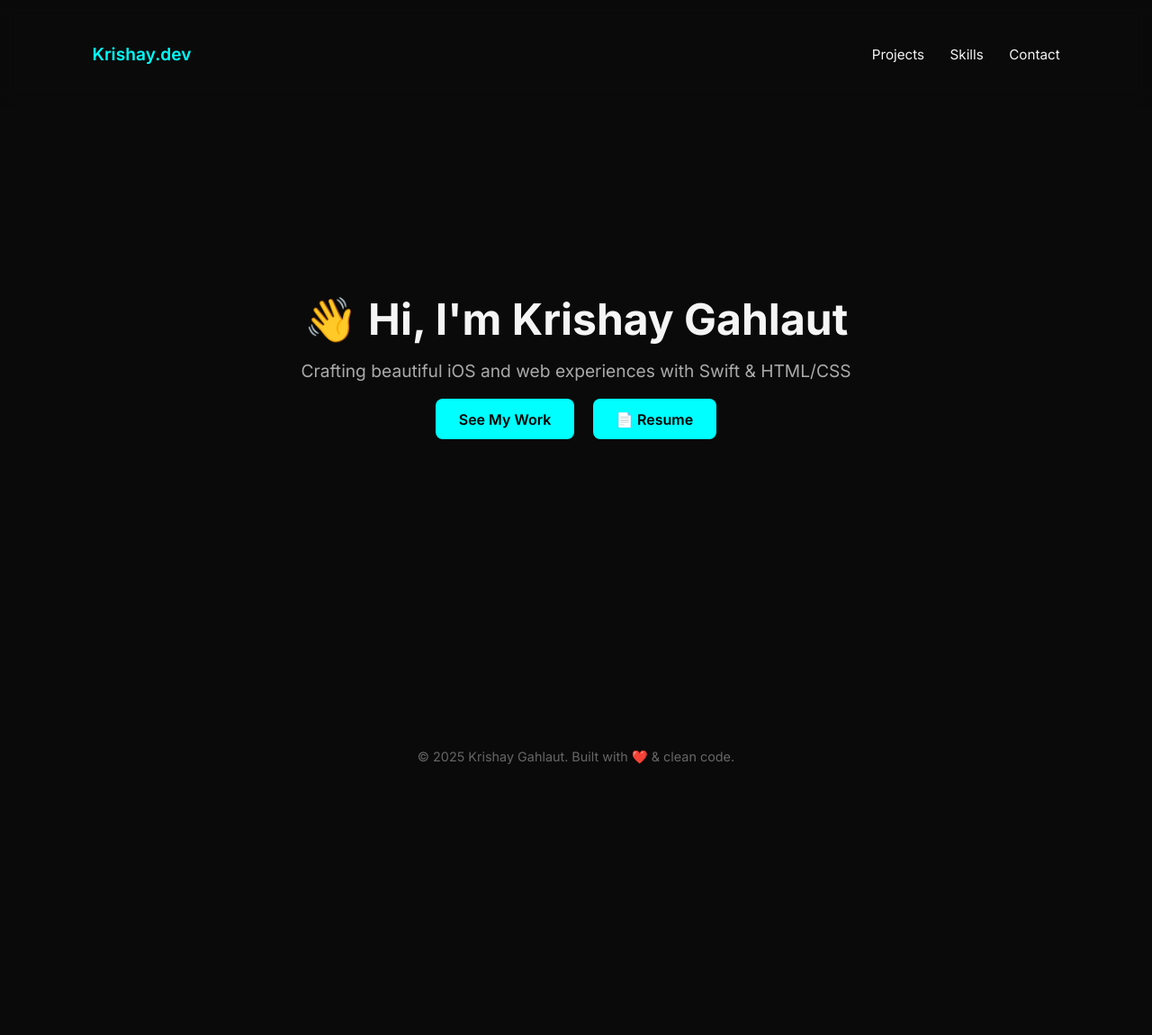
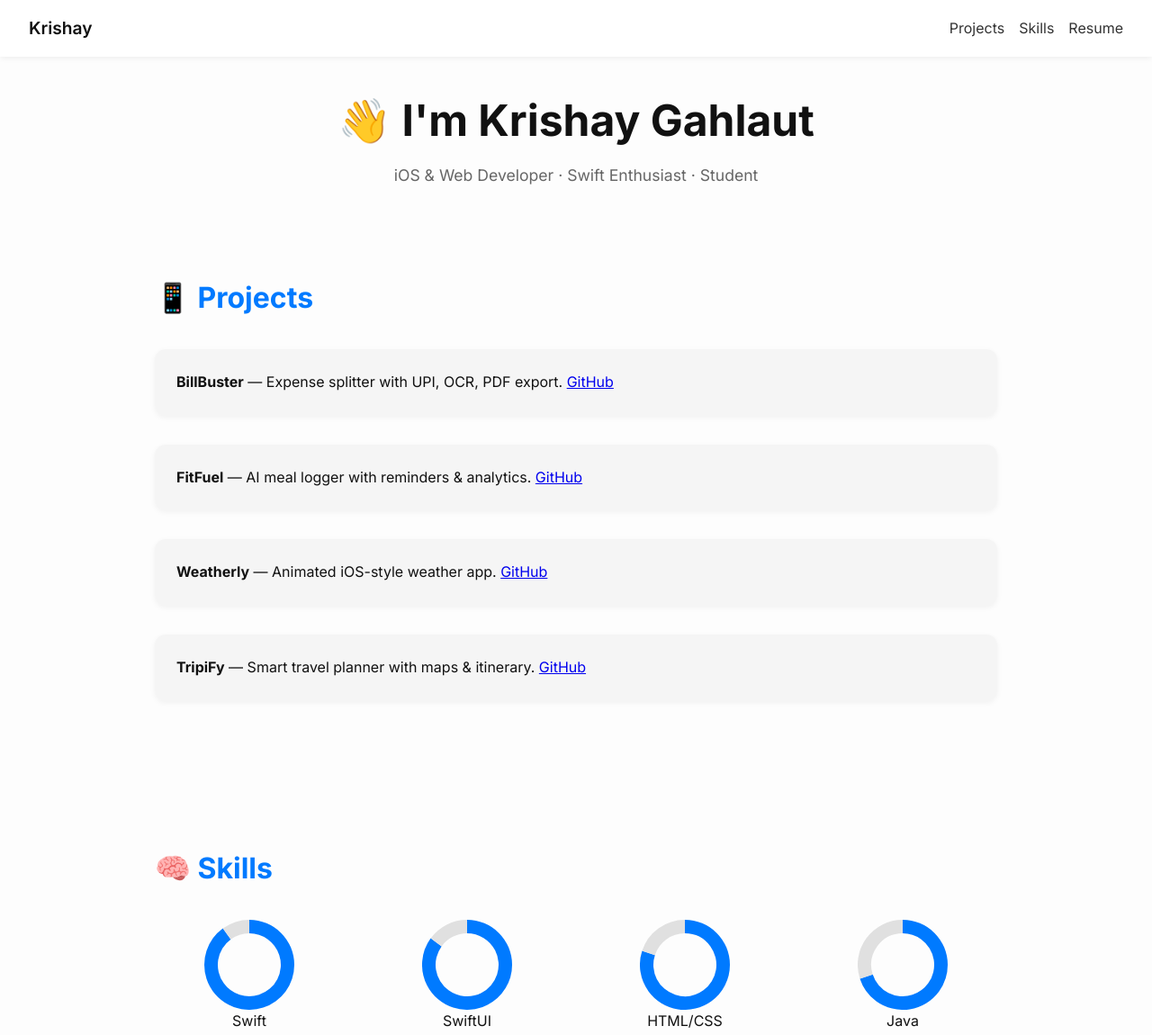
Before and after one commit to krishaygahlaut/krishaygahlaut.github.io, a plain HTML site: page index.html in a window 1280 px wide. Shown: the top 1150 px of the page at 90% size. Before the commit the page ends 882 px from the top, so only its background shows below. Drawn offline with nearby package versions, Linux system fonts and the light colour scheme.

Commit message:
✅ Finalized professional portfolio with skills, z-index fix, charts

```diff
--- a/index.html
+++ b/index.html
@@ -7,111 +7,200 @@
   <link rel="preconnect" href="https://fonts.googleapis.com">
   <link rel="preconnect" href="https://fonts.gstatic.com" crossorigin>
   <link href="https://fonts.googleapis.com/css2?family=Inter:wght@400;600;700&display=swap" rel="stylesheet">
+  <script src="https://cdn.jsdelivr.net/npm/chart.js"></script>
+  <script src="https://cdn.jsdelivr.net/npm/scrollreveal"></script>
   <style>
-    :root {
-      --bg-dark: #0a0a0a;
-      --text-light: #f5f5f5;
-      --accent: #00ffff;
-    }
     * {
       margin: 0; padding: 0; box-sizing: border-box;
     }
     body {
-      font-family: 'Inter', -apple-system, BlinkMacSystemFont, sans-serif;
-      background: var(--bg-dark);
-      color: var(--text-light);
-      overflow-x: hidden;
+      font-family: 'Inter', sans-serif;
+      background-color: #fdfdfd;
+      color: #111;
+      line-height: 1.6;
+      scroll-behavior: smooth;
     }
     header {
-      padding: 6vh 8vw;
+      text-align: center;
+      padding: 6rem 2rem 2rem;
+    }
+    header h1 {
+      font-size: 3rem;
+      font-weight: 700;
+    }
+    header p {
+      font-size: 1.1rem;
+      color: #666;
+      margin-top: 0.5rem;
+    }
+    nav {
+      position: fixed;
+      top: 0; left: 0; right: 0;
+      background: #fff;
+      padding: 1rem 2rem;
+      box-shadow: 0 2px 6px rgba(0,0,0,0.06);
       display: flex;
       justify-content: space-between;
       align-items: center;
-      position: fixed;
-      width: 100%;
-      top: 0;
-      background: rgba(10, 10, 10, 0.8);
-      backdrop-filter: blur(10px);
-      z-index: 10;
+      z-index: 1000;
     }
-    .logo {
+    nav .logo {
       font-weight: 600;
       font-size: 1.2rem;
-      color: var(--accent);
     }
-    nav a {
-      margin-left: 1.5rem;
+    nav ul {
+      list-style: none;
+      display: flex;
+      gap: 1rem;
+    }
+    nav ul li a {
       text-decoration: none;
-      color: var(--text-light);
-      font-size: 0.95rem;
+      color: #333;
+      font-weight: 500;
     }
-    section.hero {
-      height: 100vh;
-      display: flex;
-      align-items: center;
-      justify-content: center;
-      flex-direction: column;
-      text-align: center;
-      padding: 0 2rem;
+    section {
+      padding: 4rem 2rem;
+      max-width: 1000px;
+      margin: auto;
     }
-    .hero h1 {
-      font-size: 3rem;
-      font-weight: 700;
+    h2 {
+      font-size: 2rem;
+      margin-bottom: 2rem;
+      color: #007aff;
     }
-    .hero p {
-      font-size: 1.2rem;
-      margin-top: 1rem;
-      color: #aaa;
-    }
-    .hero .buttons {
-      margin-top: 2rem;
-    }
-    .hero .buttons a {
-      padding: 0.8rem 1.6rem;
-      background: var(--accent);
-      color: #000;
-      border-radius: 8px;
-      text-decoration: none;
-      font-weight: 600;
-      margin: 0 0.5rem;
+    .project {
+      background: #f5f5f5;
+      border-radius: 12px;
+      padding: 1.5rem;
+      margin-bottom: 2rem;
+      box-shadow: 0 2px 6px rgba(0,0,0,0.05);
       transition: all 0.3s ease;
     }
-    .hero .buttons a:hover {
-      background: #00dddd;
+    .project:hover {
+      transform: translateY(-5px);
+      box-shadow: 0 8px 20px rgba(0,0,0,0.1);
+    }
+    .chart-container {
+      display: flex;
+      justify-content: space-around;
+      flex-wrap: wrap;
+      gap: 2rem;
+    }
+    .chart-box {
+      text-align: center;
     }
     footer {
+      text-align: center;
       padding: 2rem;
-      text-align: center;
+      background: #f1f1f1;
+      color: #555;
       font-size: 0.9rem;
-      color: #666;
     }
-    @media (max-width: 768px) {
-      .hero h1 { font-size: 2.2rem; }
-      nav a { font-size: 0.8rem; margin-left: 1rem; }
+    .toggle {
+      position: fixed;
+      right: 1rem;
+      top: 1rem;
+      background: #111;
+      color: #fff;
+      padding: 0.5rem 1rem;
+      border: none;
+      cursor: pointer;
+      border-radius: 20px;
+    }
+    .dark-mode {
+      background: #111;
+      color: #f1f1f1;
+    }
+    .dark-mode nav {
+      background: #1a1a1a;
+    }
+    .dark-mode nav ul li a {
+      color: #eee;
+    }
+    .dark-mode .project {
+      background: #1e1e1e;
+    }
+    .dark-mode footer {
+      background: #1a1a1a;
+      color: #aaa;
     }
   </style>
 </head>
 <body>
+  <button class="toggle" onclick="toggleTheme()">🌗 Toggle Theme</button>
+  <nav>
+    <div class="logo">Krishay</div>
+    <ul>
+      <li><a href="#projects">Projects</a></li>
+      <li><a href="#skills">Skills</a></li>
+      <li><a href="KRISHAYRESUME.pdf" download>Resume</a></li>
+    </ul>
+  </nav>
+
   <header>
-    <div class="logo">Krishay.dev</div>
-    <nav>
-      <a href="#projects">Projects</a>
-      <a href="#skills">Skills</a>
-      <a href="#contact">Contact</a>
-    </nav>
+    <h1>👋 I'm Krishay Gahlaut</h1>
+    <p>iOS & Web Developer · Swift Enthusiast · Student</p>
   </header>
 
-  <section class="hero">
-    <h1>👋 Hi, I'm Krishay Gahlaut</h1>
-    <p>Crafting beautiful iOS and web experiences with Swift & HTML/CSS</p>
-    <div class="buttons">
-      <a href="#projects">See My Work</a>
-      <a href="KRISHAYRESUME.pdf" download>📄 Resume</a>
+  <section id="projects">
+    <h2>📱 Projects</h2>
+    <div class="project" data-sr><strong>BillBuster</strong> — Expense splitter with UPI, OCR, PDF export. <a href="https://github.com/krishaygahlaut/BillBuster">GitHub</a></div>
+    <div class="project" data-sr><strong>FitFuel</strong> — AI meal logger with reminders & analytics. <a href="https://github.com/krishaygahlaut/FitFuel">GitHub</a></div>
+    <div class="project" data-sr><strong>Weatherly</strong> — Animated iOS-style weather app. <a href="https://github.com/krishaygahlaut/Weatherly">GitHub</a></div>
+    <div class="project" data-sr><strong>TripiFy</strong> — Smart travel planner with maps & itinerary. <a href="https://github.com/krishaygahlaut/TripiFy">GitHub</a></div>
+  </section>
+
+  <section id="skills">
+    <h2>🧠 Skills</h2>
+    <div class="chart-container">
+      <div class="chart-box"><canvas id="swiftChart" width="100" height="100"></canvas><p>Swift</p></div>
+      <div class="chart-box"><canvas id="swiftuiChart" width="100" height="100"></canvas><p>SwiftUI</p></div>
+      <div class="chart-box"><canvas id="htmlChart" width="100" height="100"></canvas><p>HTML/CSS</p></div>
+      <div class="chart-box"><canvas id="javaChart" width="100" height="100"></canvas><p>Java</p></div>
     </div>
   </section>
 
   <footer>
-    &copy; 2025 Krishay Gahlaut. Built with ❤️ & clean code.
+    🚀 Portfolio by Krishay Gahlaut · 2025
   </footer>
+
+  <script>
+    const toggleTheme = () => {
+      document.body.classList.toggle('dark-mode');
+    }
+
+    ScrollReveal().reveal('[data-sr]', {
+      distance: '50px',
+      duration: 800,
+      easing: 'ease-out',
+      origin: 'bottom',
+      interval: 200
+    });
+
+    const createChart = (id, value) => {
+      new Chart(document.getElementById(id), {
+        type: 'doughnut',
+        data: {
+          datasets: [{
+            data: [value, 100 - value],
+            backgroundColor: ['#007aff', '#e0e0e0'],
+            borderWidth: 0
+          }]
+        },
+        options: {
+          cutout: '70%',
+          plugins: {
+            tooltip: { enabled: false },
+            legend: { display: false }
+          }
+        }
+      });
+    }
+
+    createChart('swiftChart', 90);
+    createChart('swiftuiChart', 85);
+    createChart('htmlChart', 80);
+    createChart('javaChart', 70);
+  </script>
 </body>
 </html>
```
